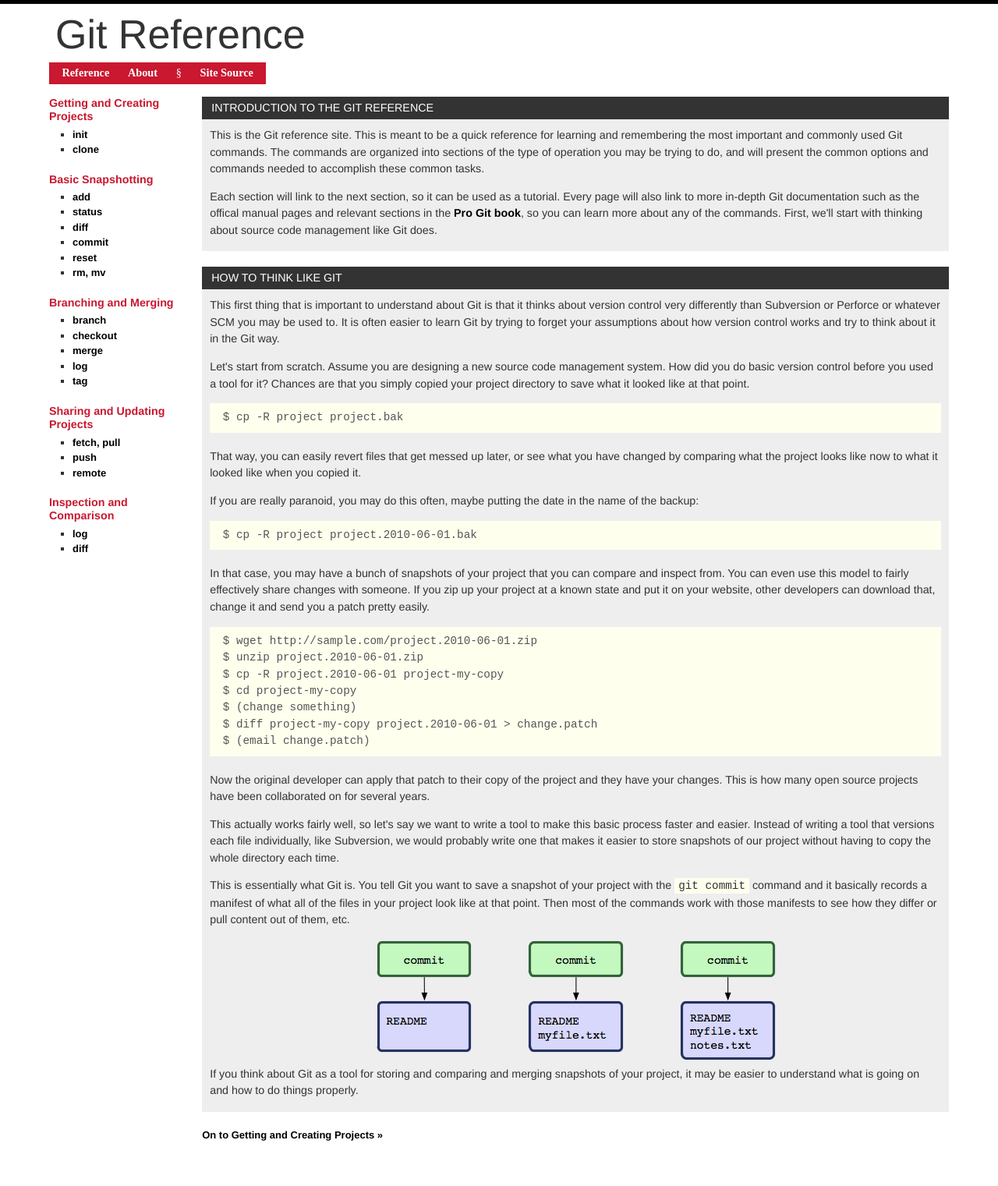
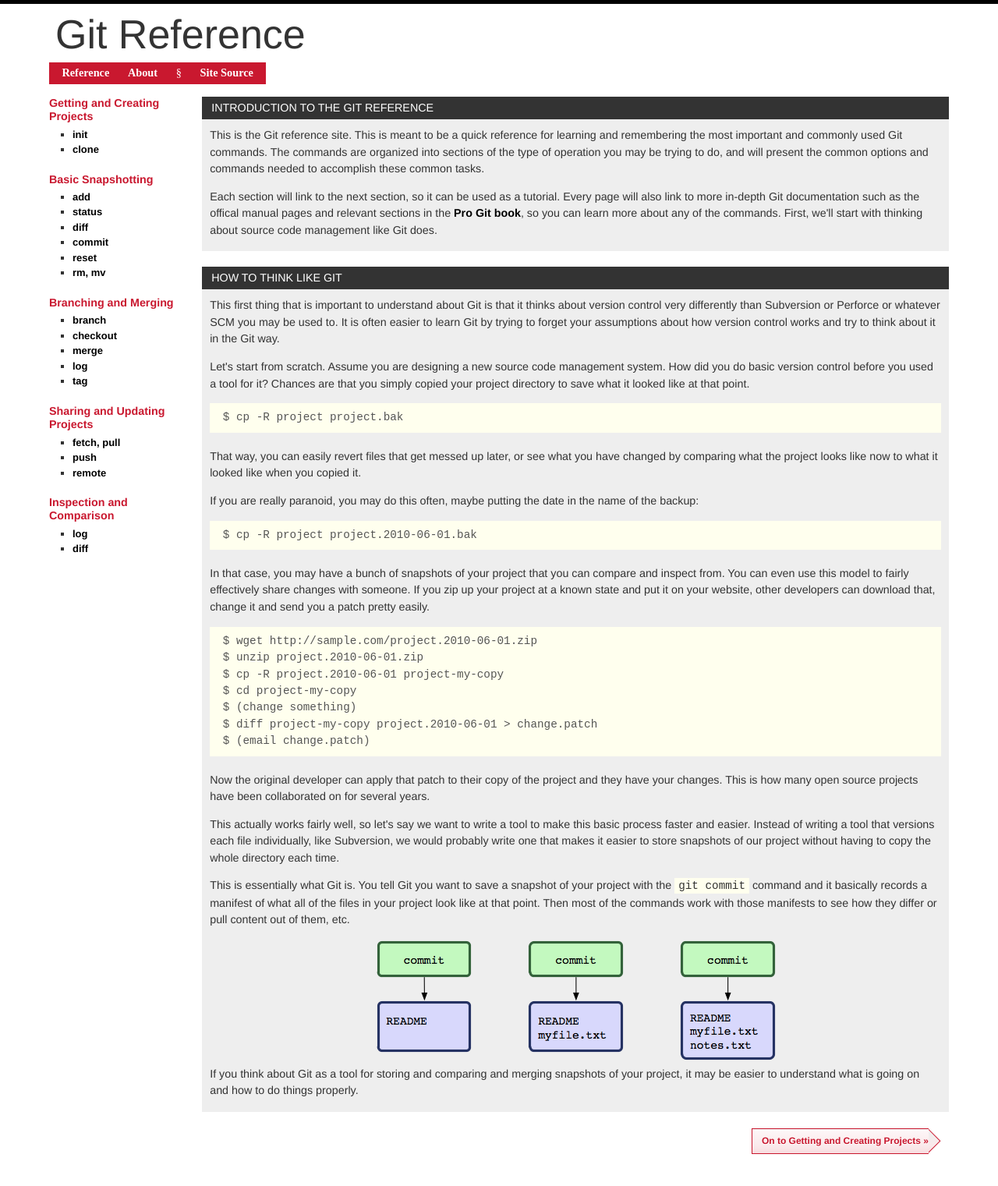
Before and after one commit to git/git-reference, a Jekyll site: the page built from index.html, in a window 1280 px wide. Shown: the whole page at 78% size. Built offline with Jekyll 4.4.1, drawn with Linux system fonts in a browser that asks for light colours; nearby versions of some CDN libraries; library files that are not in the unit come from our copies.

Commit message:
Change the next page links at the bottom of each page to large arrow buttons.

```diff
--- a/basic/index.html
+++ b/basic/index.html
@@ -747,4 +747,4 @@ M hello.rb
   </div>
 </div>
 
-<p><a href="/branching">On to Branching and Merging &#187;</a></p>
+<p><a class="page-button next-page" href="/branching">On to Branching and Merging &#187;</a></p>
--- a/branching/index.html
+++ b/branching/index.html
@@ -775,4 +775,4 @@ ab5ab4c added erlang
   </div>
 </div>
 
-<p><a href="/remotes">On to Sharing and Updating Projects &#187;</a></p>
+<p><a class="page-button next-page" href="/remotes">On to Sharing and Updating Projects &#187;</a></p>
--- a/creating/index.html
+++ b/creating/index.html
@@ -134,4 +134,4 @@ config      index       <span class="blue">objects</span>
   </div>
 </div>
 
-<p><a href="/basic">On to Basic Snapshotting &#187;</a></p>
+<p><a class="page-button next-page" href="/basic">On to Basic Snapshotting &#187;</a></p>
--- a/css/layout.css
+++ b/css/layout.css
@@ -122,6 +122,65 @@ a {
 }
 a:hover {
 	color:#333;
+}
+a.page-button {
+	background: #e4eafa none 0 0 repeat-x;
+	border: solid 1px #c9172e;
+	color: #c9172e;
+	cursor: pointer;
+	display: inline-block;
+	font-weight: bold;
+	font-size: 12px;
+	line-height: 100%;
+	margin: 1px;
+	padding: 0.8em 1em;
+	position: relative;
+	text-decoration: none;
+	text-shadow: #fff 0 1px 0;
+	vertical-align: middle;
+	white-space: nowrap;
+	float:right;
+	background-image: -moz-linear-gradient(-90deg,
+		#eeeeee 1%,
+		#fdf6f7 5%,
+		#fae9eb 70%,
+		#f7dcdf 100%);
+	background-image: -webkit-gradient(linear,left top,left bottom,
+		color-stop(0.01, #eee),
+		color-stop(0.05, #fdf6f7),
+		color-stop(0.70, #fae9eb),
+		color-stop(1, #f7dcdf));
+}
+a.next-page {
+	border-right: none;
+	margin-right: 26px;
+	padding-right: 0;
+}
+a.next-page:after, a.prev-page:after {
+	border: solid 1px #c9172e;
+	content: '';
+	display: block;
+	position: absolute;
+	top: .37em;
+	width: 1.7em;
+	height: 1.7em;
+	text-shadow: none;
+	z-index: -1;
+}
+a.next-page:after {
+	right: -.97em;
+	-moz-transform: rotate(-45deg);
+	background-image: -moz-linear-gradient(-135deg,
+		#eeeeee 1%,
+		#fdf6f7 5%,
+		#fae9eb 70%,
+		#f7dcdf 100%);
+	-webkit-transform:rotate(-45deg);
+	background-image: -webkit-gradient(linear,100% 0%, 0% 100%,
+		color-stop(0.1, #eee),
+		color-stop(0.05, #fdf6f7),
+		color-stop(0.70, #fae9eb),
+		color-stop(1, #f7dcdf));
 }
 
 /* headings
--- a/index.html
+++ b/index.html
@@ -109,4 +109,4 @@ layout: reference
   </div>
 </div>
 
-<p><a href="/creating">On to Getting and Creating Projects &#187;</a></p>
+<p><a class="page-button next-page" href="/creating">On to Getting and Creating Projects &#187;</a></p>
--- a/remotes/index.html
+++ b/remotes/index.html
@@ -340,4 +340,4 @@ fast-forwards' section of 'git push --help' for details.
   </div>
 </div>
 
-<p><a href="/inspect">On to Inspection and Comparison &#187;</a></p>
+<p><a class="page-button next-page" href="/inspect">On to Inspection and Comparison &#187;</a></p>
```
